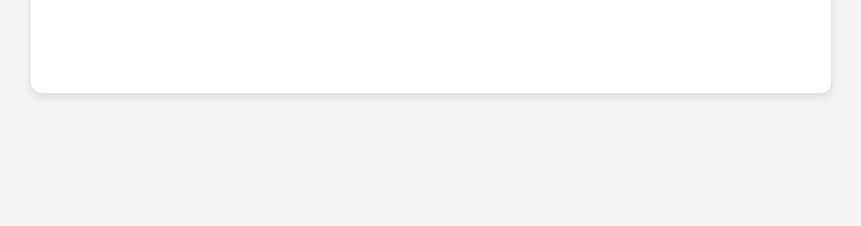
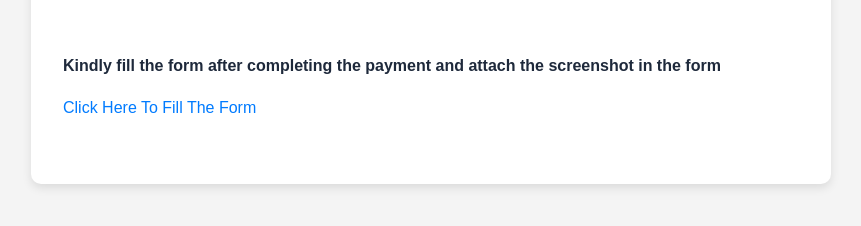
Before and after one commit to smahir08/MATHEMATICS-WEBSITE, a plain HTML site: page payment.html in a window 1280 px wide. Shown: the part 1057-1283 px from the top of the page, without its empty margins (209-1070 px from the left). Before the commit the page ends 1202 px from the top, so only its background shows below. Drawn offline with nearby package versions, Linux system fonts and the light colour scheme.

Commit message:
payment.html

```diff
--- a/payment.html
+++ b/payment.html
@@ -154,6 +154,13 @@
                 <img src="placeholder-qr.png" alt="QR Code" style="width: 200px; margin: 1rem 0;">
                 <p style="font-size: 0.9rem;">Scan this QR code with your bank app</p>
             </div>
+
+            <div class="google-form">
+               <p><strong>Kindly fill the form after completing the payment and attach the screenshot in the form</strong></p>
+               <a href="https://forms.gle/J9AGyewWMdmWLjn3A">Click Here To Fill The Form</a>
+
+           </div>
+
         </div>
     </div>
 
```
